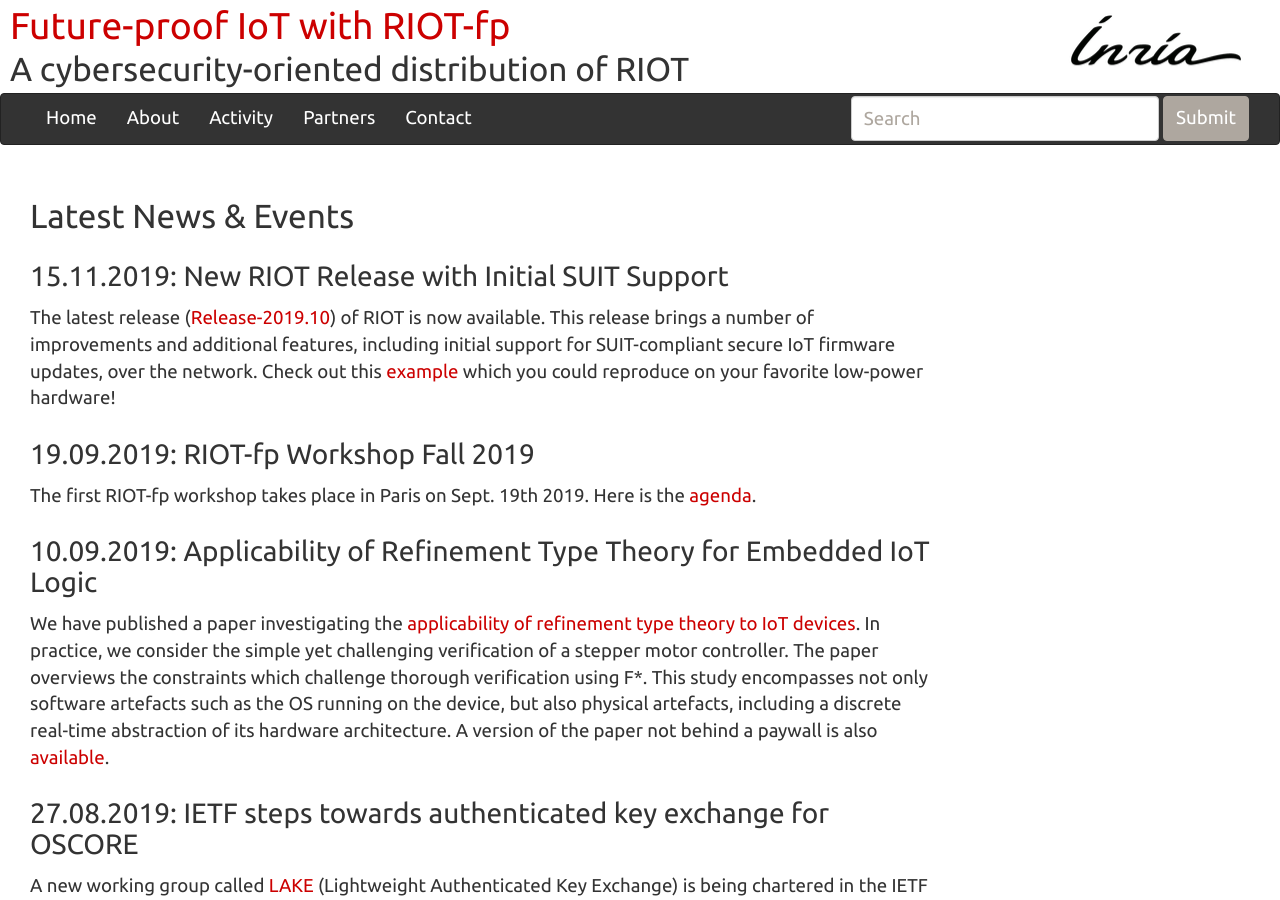
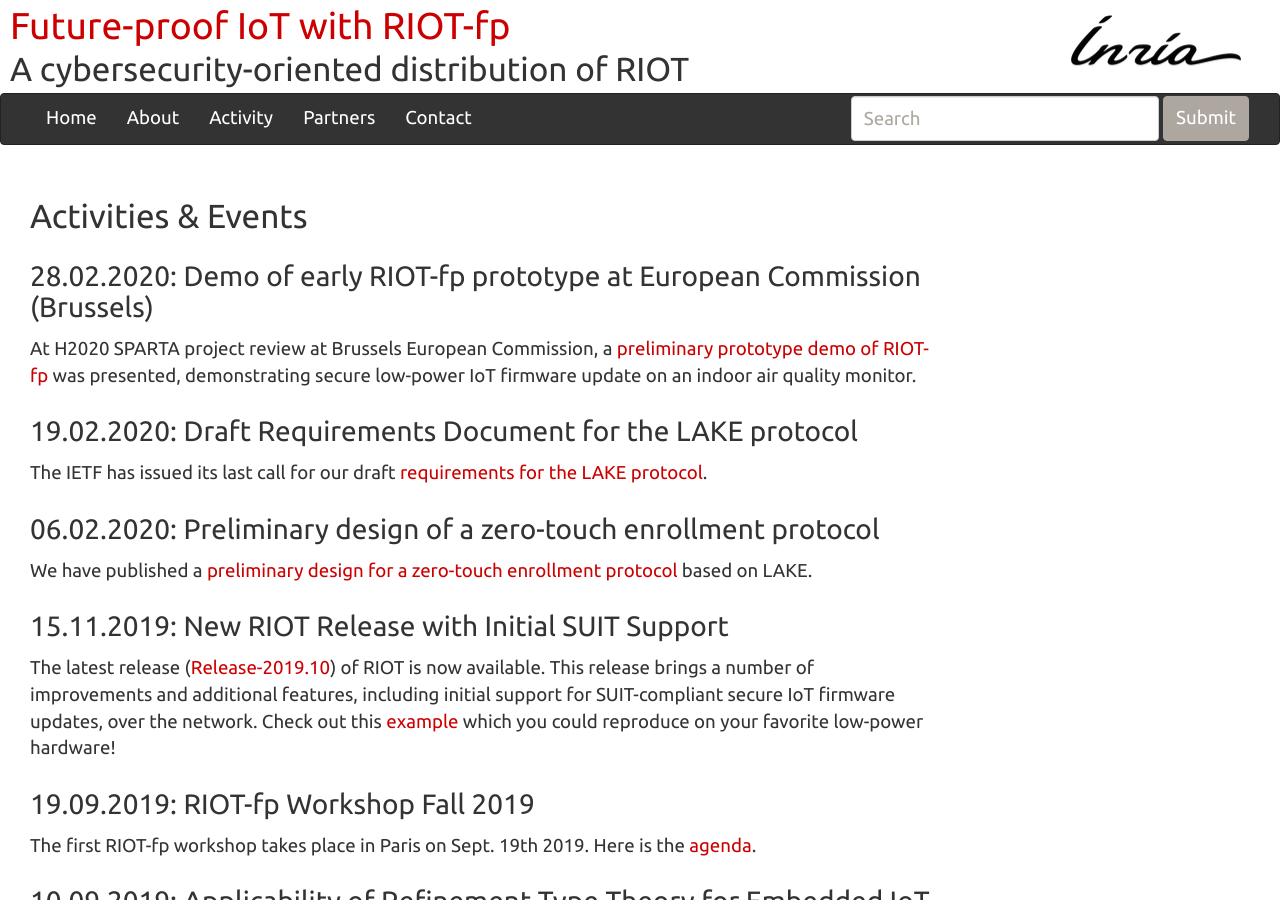
Before and after one commit to future-proof-iot/future-proof-iot.github.io, a Jekyll site: the page built from events.md, in a window 1280 px wide and 900 px high. Built offline with Jekyll 4.4.1, drawn with Linux system fonts in a browser that asks for light colours; nearby versions of some CDN libraries; our own code applies the rules of GitHub Pages for plain Markdown files.

Commit message:
Activities: added latest

```diff
--- a/events.md
+++ b/events.md
@@ -1,4 +1,16 @@
-## Latest News & Events
+## Activities & Events
+
+### 28.02.2020: Demo of early RIOT-fp prototype at European Commission (Brussels)
+
+At H2020 SPARTA project review at Brussels European Commission, a [preliminary prototype demo of RIOT-fp]((files/(2020-02)-SPARTA-RIOT-fp-demo.pdf)) was presented, demonstrating secure low-power IoT firmware update on an indoor air quality monitor.
+
+### 19.02.2020: Draft Requirements Document for the LAKE protocol
+The IETF has issued its last call for our draft [requirements for the LAKE protocol](https://tools.ietf.org/html/draft-ietf-lake-reqs-01).
+
+### 06.02.2020: Preliminary design of a zero-touch enrollment protocol
+We have published a [preliminary design for a zero-touch enrollment protocol](https://tools.ietf.org/html/draft-selander-ace-ake-authz-00) based on LAKE.
+
+
 
 ### 15.11.2019: New RIOT Release with Initial SUIT Support
 The latest release ([Release-2019.10](https://github.com/RIOT-OS/RIOT/releases/tag/2019.10)) of RIOT is now available. This release brings a number of improvements and additional features, including initial support for SUIT-compliant secure IoT firmware updates, over the network. Check out this [example](https://github.com/RIOT-OS/RIOT/tree/master/examples/suit_update) which you could reproduce on your favorite low-power hardware!
```
Also changed, not shown: contact.md (+0 -2 lines).
